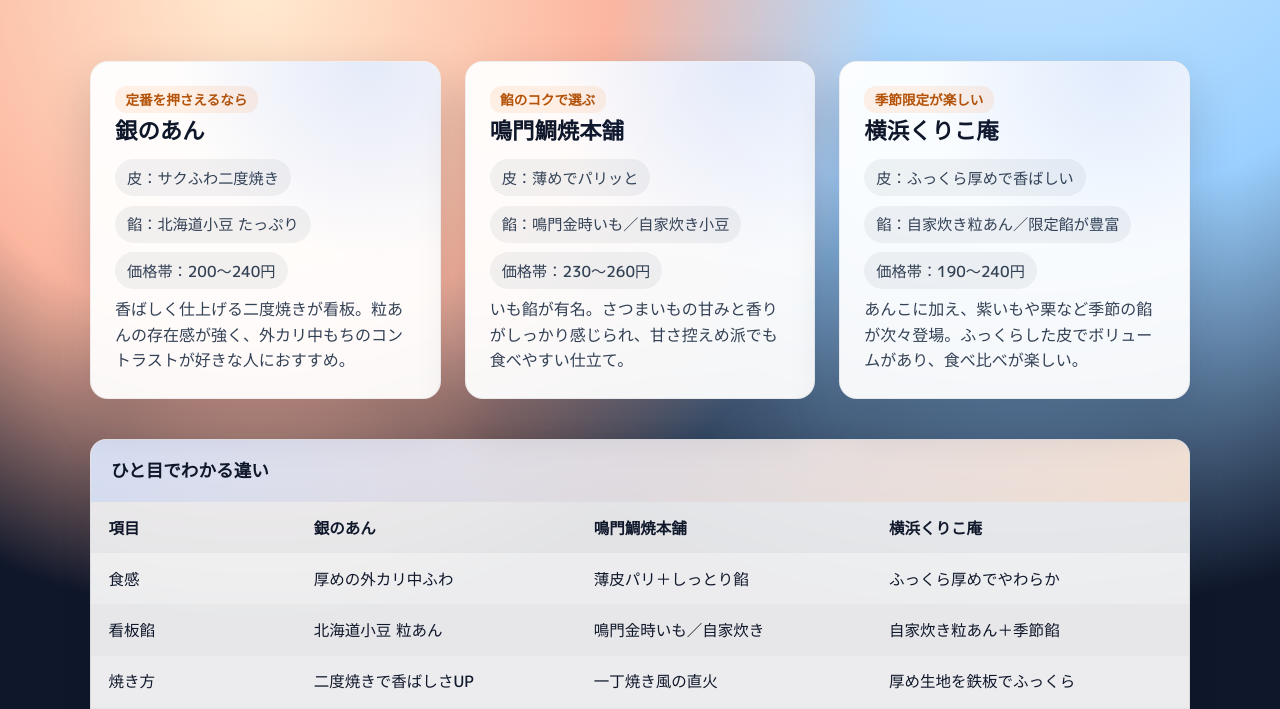
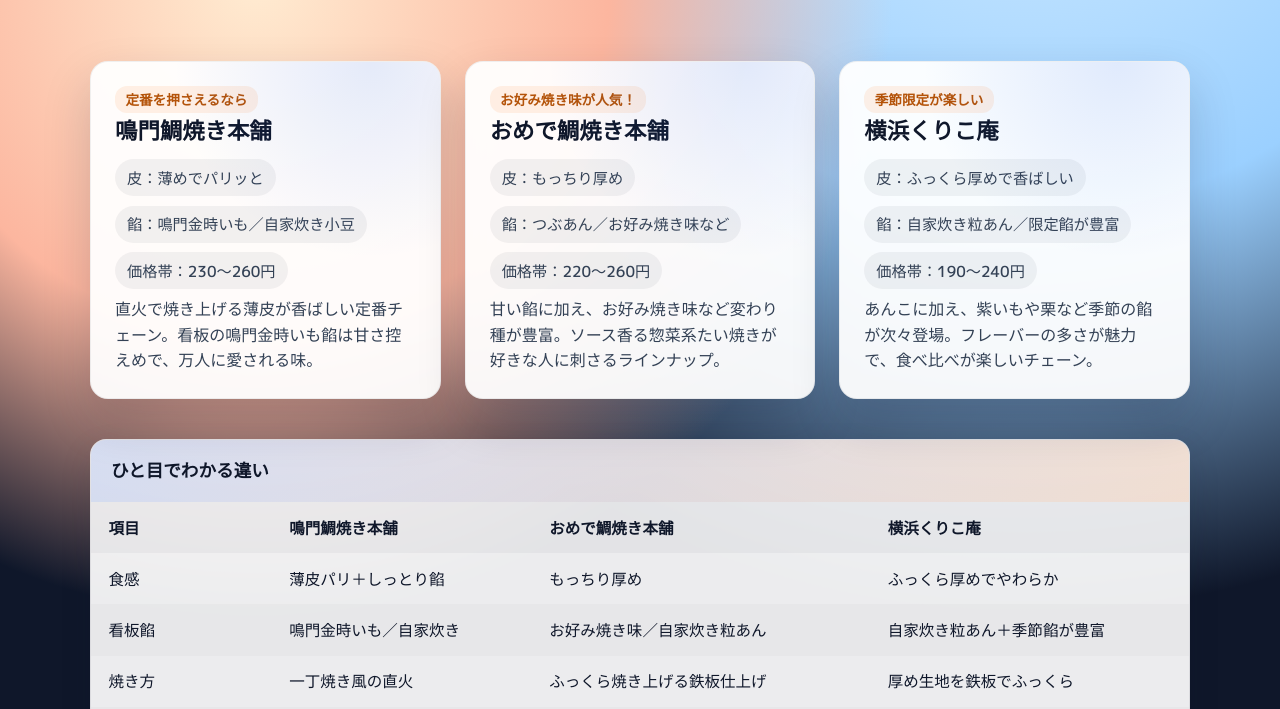
Before and after one commit to RiceballUtopia/my-first-web-site, a plain HTML site: page index.html in a window 1280 px wide. Shown: the part 263-972 px from the top of the page. Drawn offline with Linux system fonts and the light colour scheme.

Commit message:
Update chains and flavors

```diff
--- a/index.html
+++ b/index.html
@@ -227,27 +227,27 @@
     <section class="grid">
       <article class="card">
         <div class="badge">定番を押さえるなら</div>
-        <h2>銀のあん</h2>
-        <div class="meta">
-          <span>皮：サクふわ二度焼き</span>
-          <span>餡：北海道小豆 たっぷり</span>
-          <span>価格帯：200〜240円</span>
-        </div>
-        <p class="desc">
-          香ばしく仕上げる二度焼きが看板。粒あんの存在感が強く、外カリ中もちのコントラストが好きな人におすすめ。
-        </p>
-      </article>
-
-      <article class="card">
-        <div class="badge">餡のコクで選ぶ</div>
-        <h2>鳴門鯛焼本舗</h2>
+        <h2>鳴門鯛焼き本舗</h2>
         <div class="meta">
           <span>皮：薄めでパリッと</span>
           <span>餡：鳴門金時いも／自家炊き小豆</span>
           <span>価格帯：230〜260円</span>
         </div>
         <p class="desc">
-          いも餡が有名。さつまいもの甘みと香りがしっかり感じられ、甘さ控えめ派でも食べやすい仕立て。
+          直火で焼き上げる薄皮が香ばしい定番チェーン。看板の鳴門金時いも餡は甘さ控えめで、万人に愛される味。
+        </p>
+      </article>
+
+      <article class="card">
+        <div class="badge">お好み焼き味が人気！</div>
+        <h2>おめで鯛焼き本舗</h2>
+        <div class="meta">
+          <span>皮：もっちり厚め</span>
+          <span>餡：つぶあん／お好み焼き味など</span>
+          <span>価格帯：220〜260円</span>
+        </div>
+        <p class="desc">
+          甘い餡に加え、お好み焼き味など変わり種が豊富。ソース香る惣菜系たい焼きが好きな人に刺さるラインナップ。
         </p>
       </article>
 
@@ -260,7 +260,7 @@
           <span>価格帯：190〜240円</span>
         </div>
         <p class="desc">
-          あんこに加え、紫いもや栗など季節の餡が次々登場。ふっくらした皮でボリュームがあり、食べ比べが楽しい。
+          あんこに加え、紫いもや栗など季節の餡が次々登場。フレーバーの多さが魅力で、食べ比べが楽しいチェーン。
         </p>
       </article>
     </section>
@@ -271,40 +271,40 @@
         <thead>
           <tr>
             <th>項目</th>
-            <th>銀のあん</th>
-            <th>鳴門鯛焼本舗</th>
+            <th>鳴門鯛焼き本舗</th>
+            <th>おめで鯛焼き本舗</th>
             <th>横浜くりこ庵</th>
           </tr>
         </thead>
         <tbody>
           <tr>
             <td>食感</td>
-            <td>厚めの外カリ中ふわ</td>
             <td>薄皮パリ＋しっとり餡</td>
+            <td>もっちり厚め</td>
             <td>ふっくら厚めでやわらか</td>
           </tr>
           <tr>
             <td>看板餡</td>
-            <td>北海道小豆 粒あん</td>
             <td>鳴門金時いも／自家炊き</td>
-            <td>自家炊き粒あん＋季節餡</td>
+            <td>お好み焼き味／自家炊き粒あん</td>
+            <td>自家炊き粒あん＋季節餡が豊富</td>
           </tr>
           <tr>
             <td>焼き方</td>
-            <td>二度焼きで香ばしさUP</td>
             <td>一丁焼き風の直火</td>
+            <td>ふっくら焼き上げる鉄板仕上げ</td>
             <td>厚め生地を鉄板でふっくら</td>
           </tr>
           <tr>
             <td>ボリューム</td>
-            <td>しっかり大きめ</td>
             <td>ずっしり餡多め</td>
+            <td>惣菜系もあり食べ応え</td>
             <td>一つで満足感のある量</td>
           </tr>
           <tr>
             <td>おすすめシーン</td>
-            <td>ゆっくり味わうご褒美</td>
             <td>おみやげ・シェア向き</td>
+            <td>小腹満たし／しっかり食事代わり</td>
             <td>季節限定を追いかけたい時</td>
           </tr>
         </tbody>
```
